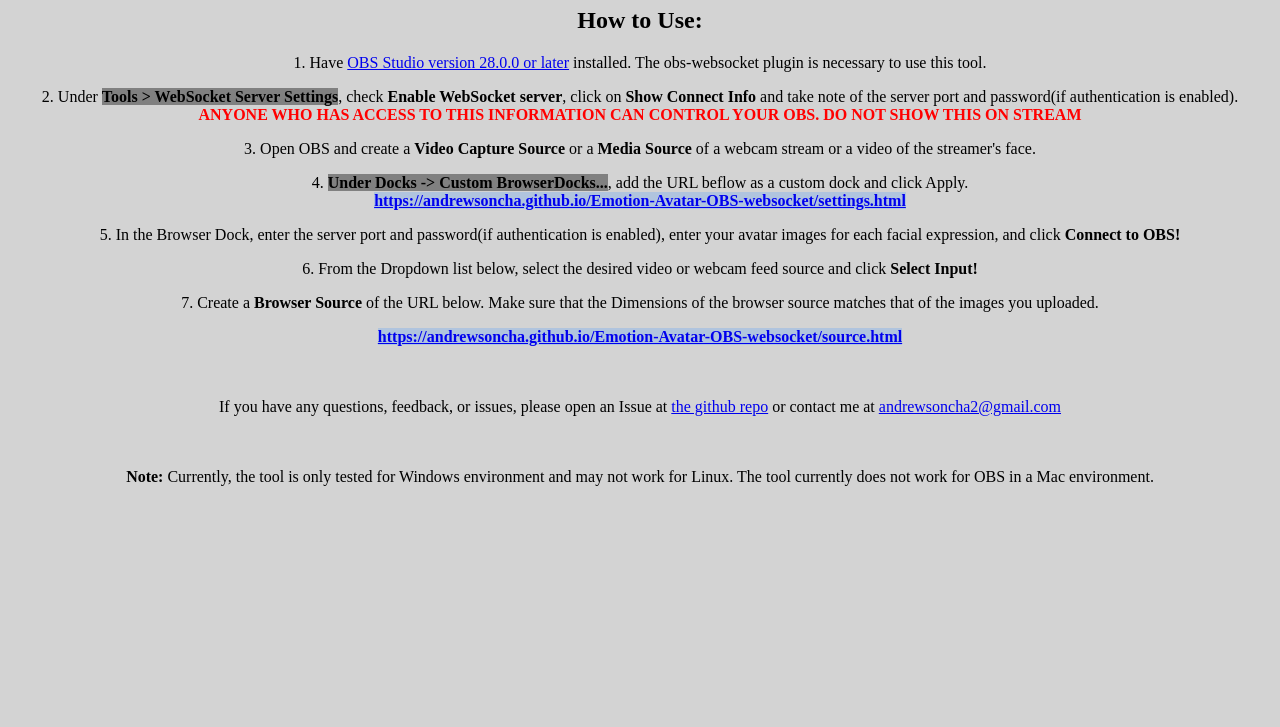
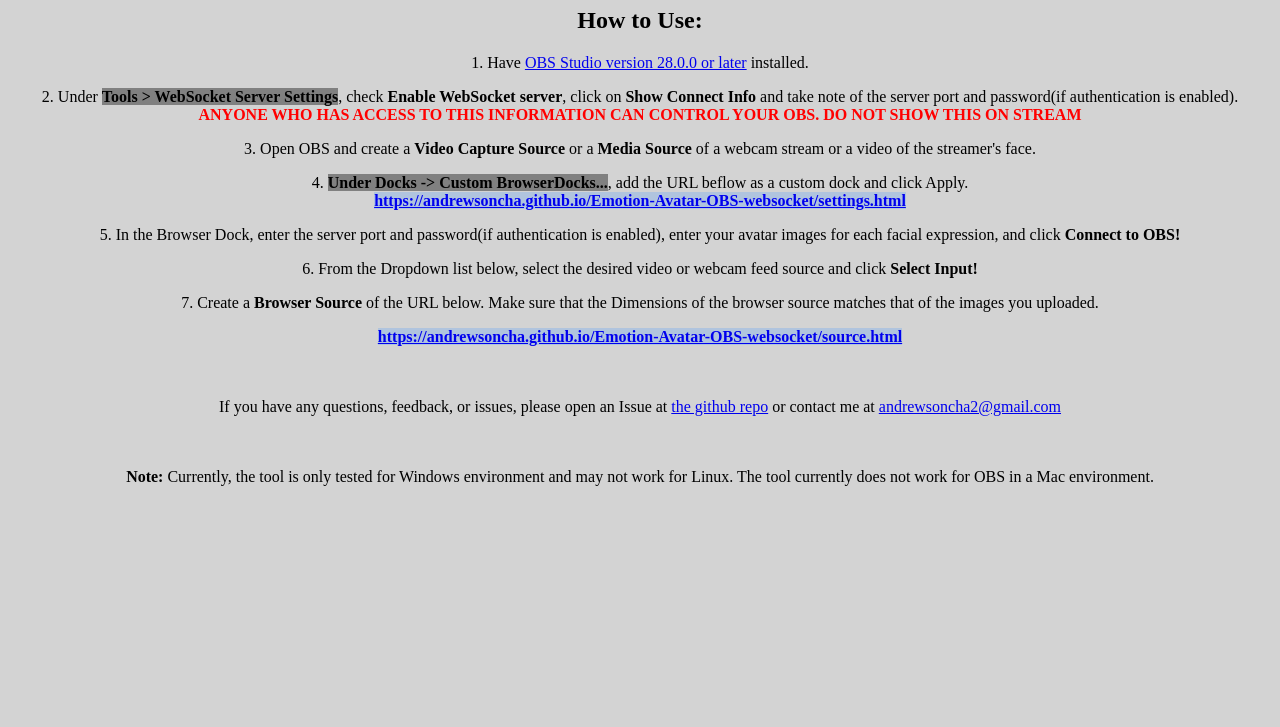
Before and after one commit to andrewsoncha/Emotion-Avatar-OBS-websocket, a website: page index.html in a window 1280 px wide. Shown: the part 73-800 px from the top of the page. Drawn offline with Linux system fonts and the light colour scheme.

Commit message:
Update index.html

```diff
--- a/index.html
+++ b/index.html
@@ -33,7 +33,7 @@
 <body>
 	<h1> OBS Facial Expression PNGtuber tool by Andrewsoncha</h1>
 	<h2> How to Use: </h2>
-	<p> 1. Have <a href='https://obsproject.com/download'>OBS Studio version 28.0.0 or later</a> installed. The obs-websocket plugin is necessary to use this tool.</p>
+	<p> 1. Have <a href='https://obsproject.com/download'>OBS Studio version 28.0.0 or later</a> installed.</p>
 	<p> 2. Under <tabs>Tools > WebSocket Server Settings</tabs>, check <b>Enable WebSocket server</b>, click on <b>Show Connect Info</b> and take note of the server port and password(if authentication is enabled). <warning>ANYONE WHO HAS ACCESS TO THIS INFORMATION CAN CONTROL YOUR OBS. DO NOT SHOW THIS ON STREAM</warning>
 	<p> 3. Open OBS and create a <b>Video Capture Source</b> or a <b>Media Source</b> of a webcam stream or a video of the streamer's face.</p>
 	<p> 4. <tabs>Under Docks -> Custom BrowserDocks...</tabs>, add the URL beflow as a custom dock and click Apply.<br>
```
